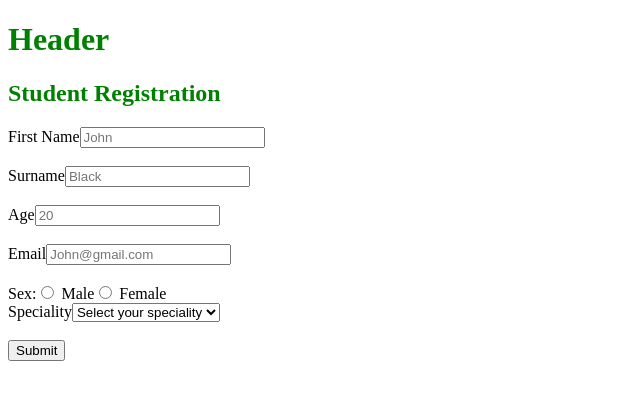
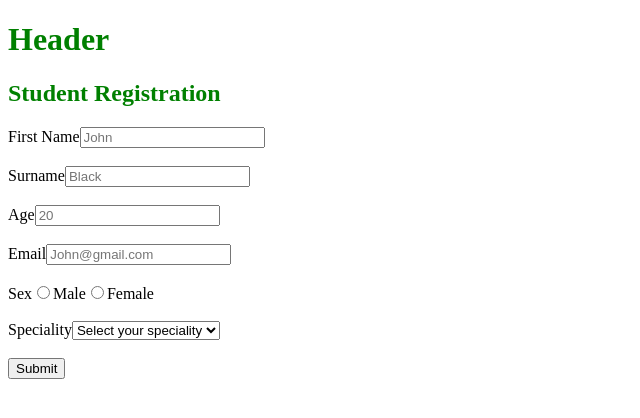
Before and after one commit to ksuhaster/react-course, a React (Create React App) app: page /student/registration in a window 1280 px wide. Shown: the top 418 px of the page, without its empty margins (0-640 px from the left). Built offline with nearby package versions, Linux system fonts and the light colour scheme.

Commit message:
попробовала вынести MyRadio, но все равно не работает

```diff
--- a/src/Components/StudentRegistration/index.js
+++ b/src/Components/StudentRegistration/index.js
@@ -3,6 +3,7 @@ import { Formik, Form } from 'formik';
 import './styles.scss';
 import { MyTextInput } from './inputs/myTextInput';
 import { MySelect } from './inputs/mySelect';
+import { MyRadio } from './inputs/myRadio';
 import { useLocalStorage } from '../../helpers/useLocalStorage';
 import { history } from '../../navigation/history';
 import { book } from '../../navigation/book';
@@ -54,9 +55,9 @@ export const StudentRegistration = () => {
           errors.email = 'Required email';
       }
 
-      if(!values.sex) {
-          errors.sex = 'Required sex';
-      }
+      //if(!values.sex) {
+      //    errors.sex = 'Required sex';
+      //}
 
       if(!values.speciality) {
           errors.speciality = 'Required';
@@ -109,10 +110,10 @@ export const StudentRegistration = () => {
               className={errors.email ? 'error' : null}
             />
             <br />
-            <label htmlFor='sex' className={errors.sex ? 'error' : null}>Sex:
-              <input type='radio' name='sex' value='male' /> Male
-              <input type='radio' name='sex' value='female' /> Female
-            </label>
+            <MyRadio label='Sex' name='sex' className={errors.sex ? 'error' : null}>
+              <el label='Male' value='male' />
+              <el label='Female' value='female' />
+            </MyRadio>
             <br />
             <MySelect label='Speciality' name='speciality' className={errors.speciality ? 'error' : null}>
               <option value=''>Select your speciality</option>>
--- /dev/null
+++ b/src/Components/StudentRegistration/inputs/myRadio.js
@@ -0,0 +1,26 @@
+import React from 'react';
+import { useField } from 'formik';
+
+export const MyRadio = ({ label, children, ...props }) => {
+    const [field, meta] = useField({
+        ...props
+    });
+
+    const children_modified = children.map((child, id) => (
+        <label key={id}>
+            <input type='radio' name={child.props.name} value={child.props.value} { ...props } {...field}/>
+            {child.props.label}
+        </label>
+    ));
+
+
+    return (
+        <div className={ props.className }>
+            <label htmlFor={ props.id || props.name }>{label}</label>
+            { children_modified }
+            { meta.touched && meta.error && (
+                <span className='error'>{meta.error}</span>
+            )}
+        </div>
+    );
+}
```
